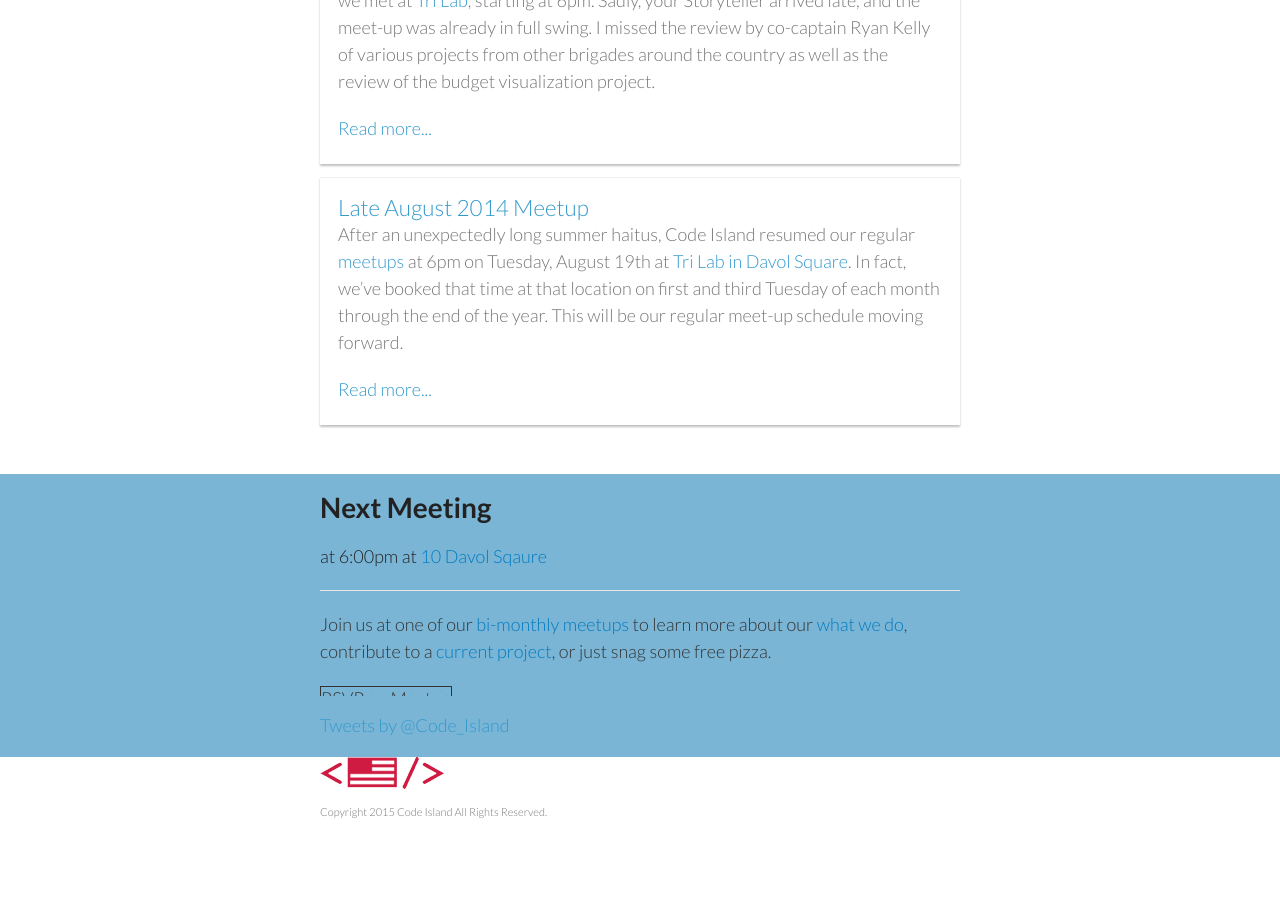
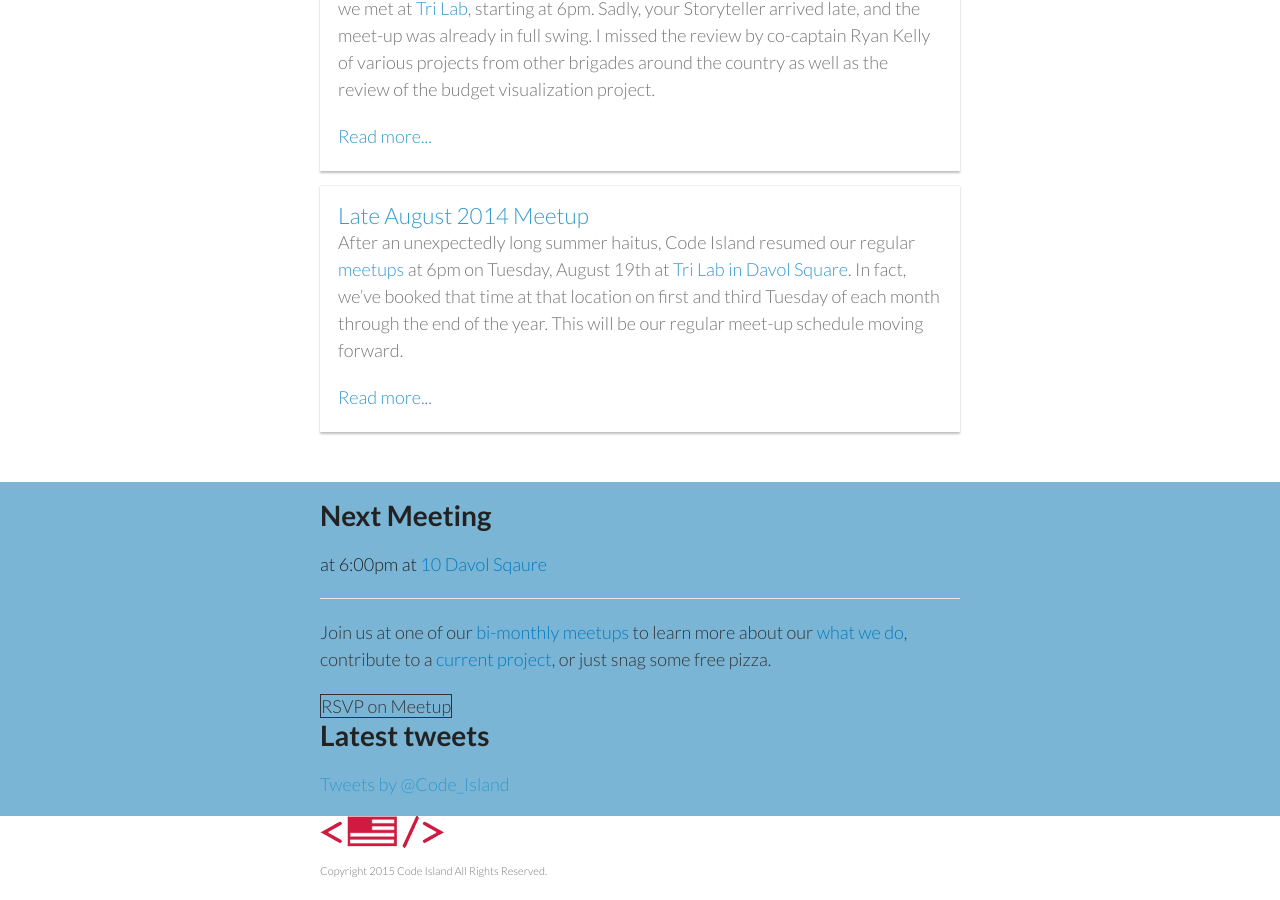
Before and after one commit to codeisland/codeisland.github.io, a Jekyll site: the page built from index.html, in a window 1280 px wide and 900 px high, scrolled down 875 px. Built offline with Jekyll 4.4.1, drawn with Linux system fonts in a browser that asks for light colours; nearby versions of some CDN libraries; comment, search, counter and statistics services are not loaded; before the commit the page ends 1716 px from its top, so only the background shows below that.

Commit message:
Match New Header Styles

```diff
--- a/_includes/twitter.html
+++ b/_includes/twitter.html
@@ -1,10 +1,13 @@
+
 <div class="site-width">
+	<h1>Latest tweets</h1>
 	<a
 		class="twitter-timeline"
 		data-dnt="true"
 		href="https://twitter.com/Code_Island"
 		data-widget-id="538892579174359040"
 		data-chrome="noheader nofooter transparent"
+		width="640"
 		>
 			Tweets by @Code_Island
 	</a>
--- a/index.html
+++ b/index.html
@@ -5,7 +5,7 @@
 ---
 
   <div class="blog-container site-width">
-    <h3>Latest blog posts</h3>
+    <h1>Latest blog posts</h1>
     <div class="post-toc">
       {% for post in site.posts %}
         <article class="post-card">
```
